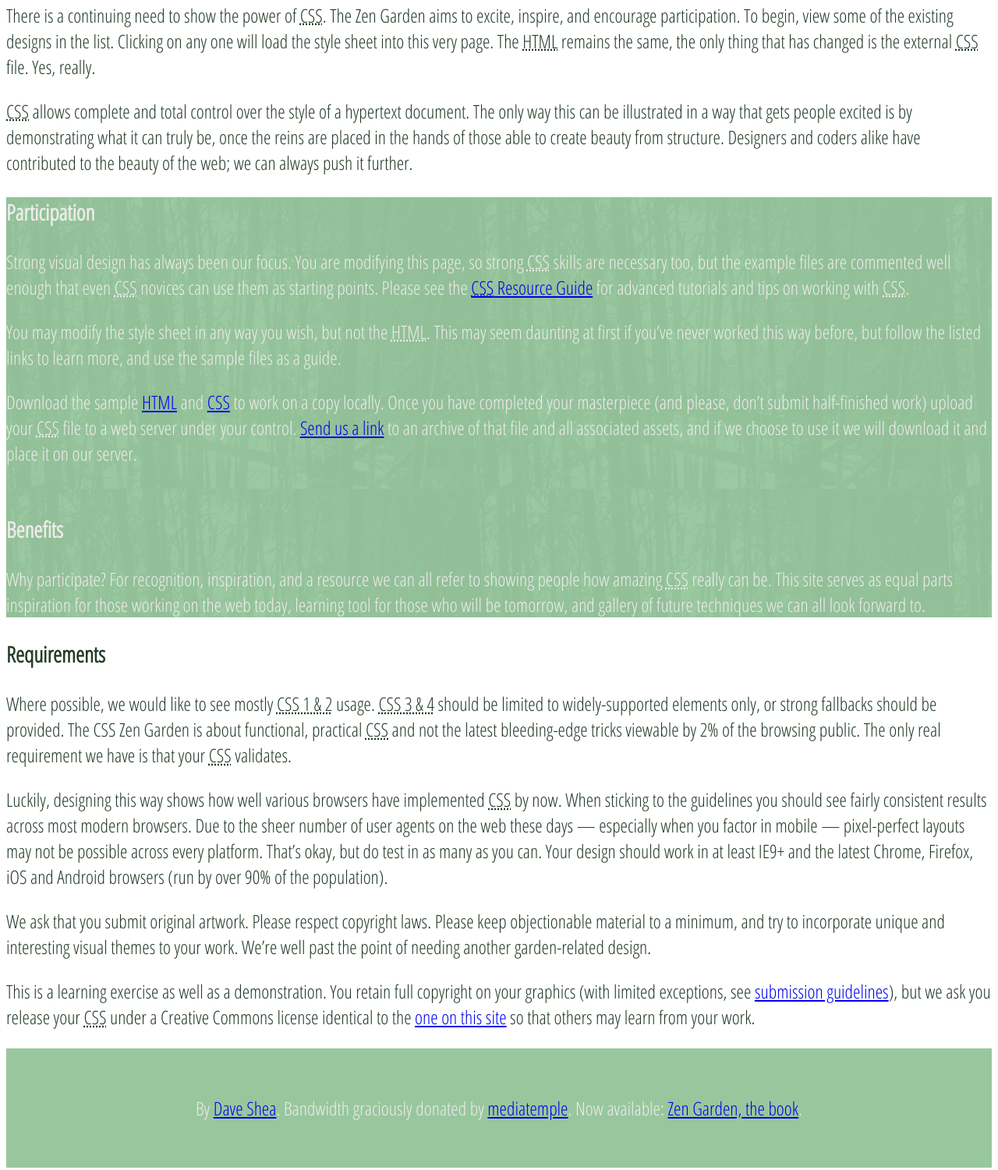
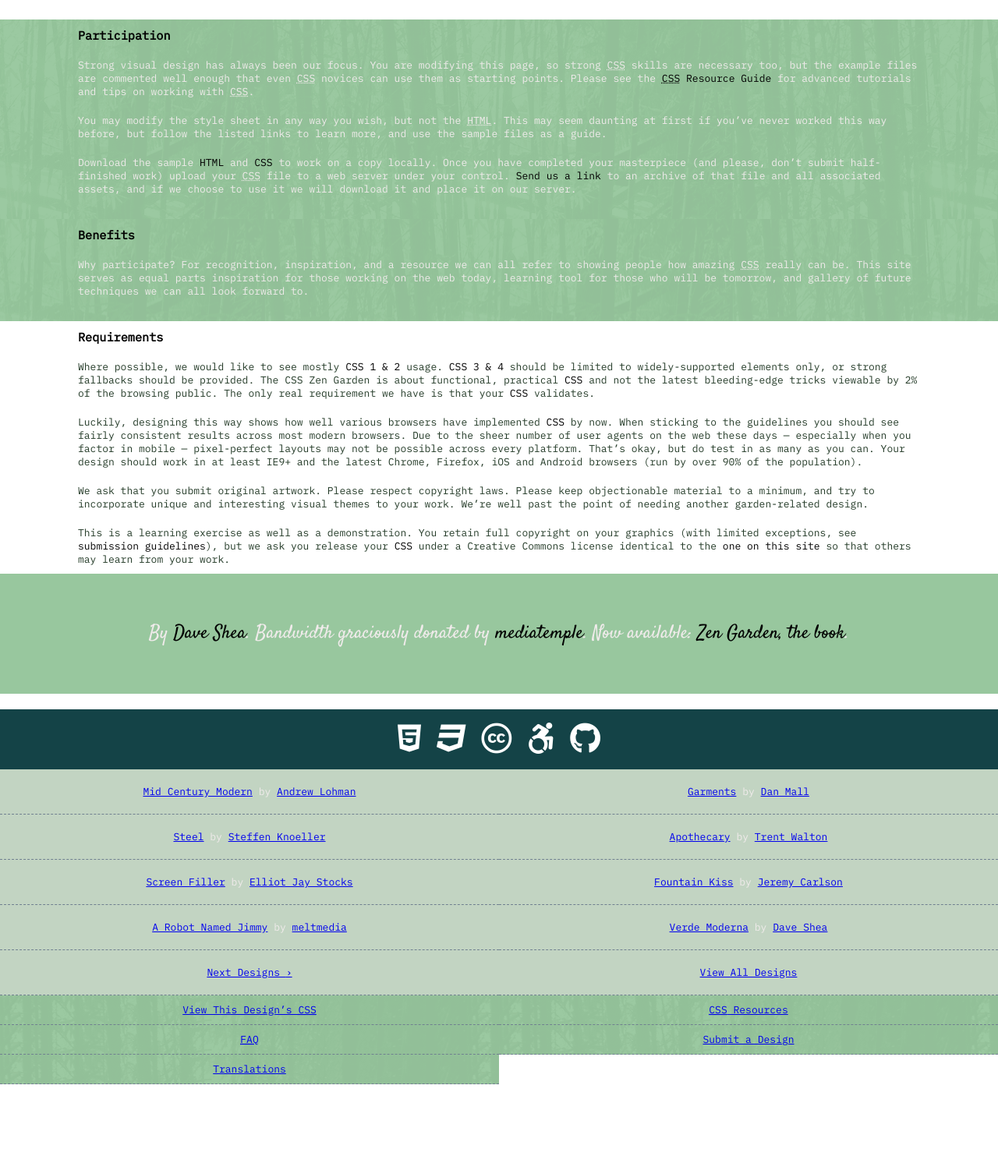
Before and after one commit to rlclare92/zenGarden, a plain HTML site: page index.html in a window 1280 px wide. Shown: the part 863-2364 px from the top of the page at 78% size. After the commit the page ends 2254 px from the top, so only its background shows below. Drawn offline with Linux system fonts and the light colour scheme.

Commit message:
comitted

```diff
--- a/style.css
+++ b/style.css
@@ -1,200 +1,166 @@
 @import url('https://fonts.googleapis.com/css?family=IBM+Plex+Mono');
-@import url('https://fonts.googleapis.com/css?family=Satisfy');
 @import url('https://fonts.googleapis.com/css?family=Roboto:300');
 @import url('https://fonts.googleapis.com/css?family=Open+Sans+Condensed:300&display=swap');
+@import url('https://fonts.googleapis.com/css?family=Satisfy&display=swap');
 
+/* The header and P sections not too bad, mainly struggled with the footer icons and sections. */
+*{
+    box-sizing: border-box;
+    padding: 0;
+    margin:0;
+}
 
 header{
     background: rgb(31, 90, 31) 20% url(./images/huntington.png);
+    background-repeat: no-repeat;
+    background-size: auto;
+    color: #fff;
     padding: 60px 0px;
     text-align: center;
-    height: 15%;
     width: 100%;
 }
+
 h1{
-    font-family: 'Roboto', san-serif;
-    font-size: 40px;
-    font-weight: lighter;
+    color: #fff;
+    font-family: 'roboto', sans-serif;
+    font-size: 30px;
+    font-weight: expanded;
+    background-size: 20px;
+    background-position: 500px;;
     text-transform: uppercase;
     text-shadow: 2px 6px 3px black;
-    color: #fff;
-    padding-top: 30px;
+    padding-top: 70px;
+    padding-bottom: 20px;
 }
-.intro{
-    color: white;
-    font-size: 24px;
+
+h2{
+    background: url(./images/zen.svg);
+    background-repeat: no-repeat;
+    background-size: 20px;
+    background-position: 590px;
+    font-size: 16px;
     font-family: 'Open Sans Condensed', sans-serif;
-    text-align: left;
+    padding-top: 20px;
+    padding-bottom: 60px;
 }
-.summary{
+
+h3{
+    color: black;
+    padding-top: 10px;
+    padding-bottom: 10px;
+    padding-left: 100px;
+}
+
+p{
+    padding: 10px 100px 10px;
+}
+
+#zen-summary abbr, #zen-summary a, #zen-party abbr, #zen-explaintion a, #zen-participation a, #zen-benefits a, #zen-requirements abbr, [role=article] a, footer{
+    color: black;
+    text-decoration: none;
+}
+
+#zen-summary{
     color: rgb(35, 58, 39);
-    font-size: 24px;
-    font-family: 'Open Sans Condensed', sans-serif;
-    text-align: left;
+    font-size: 15px;
+    font-family: 'IBM Plex mono', monospace;
+    padding-bottom: 20px;
 }
-.preamble{
+
+#zen-preamble, #zen-explanation, #zen-requirements{
     color: rgb(35, 58, 39);
-    font-size: 24px;
-    font-family: 'Open Sans Condensed', sans-serif;
-    text-align: left;
+    font-size: 13px;
+    font-family: 'IBM Plex mono', monospace;
+    padding-bottom: 20px;
 }
-.explanation{
-    color: rgb(35, 58, 39);
-    font-size: 24px;
-    font-family: 'Open Sans Condensed', sans-serif;
-    text-align: left;
-}
-#zen-participation{
+
+#zen-participation, #zen-benefits{
     background: rgb(152, 199, 158) url(./images/bamboo.png);
+    background-repeat: none;
+    background-position: center;
+    background-size: none;
+    background-blend-mode: hard-light;
     width: auto;
     margin: 0;
     color: rgb(240, 235, 235);
-    font-family: 'Open Sans Condensed', sans-serif;
-    font-size: 24px;
-    text-align: left;
-    padding-bottom: 5px;
-}
-#zen-benefits{
-    background: rgb(152, 199, 158) url(./images/bamboo.png);
-    width: auto;
-    margin: 0;
-    color: rgb(240, 235, 235);
-    font-family: 'Open Sans Condensed', sans-serif;
-    font-size: 24px;
-    text-align: left;
-    padding-top: 5px;
-}
-.requirements{
-    color: rgb(35, 58, 39);
-    font-size: 24px;
-    font-family: 'Open Sans Condensed', sans-serif;
-    text-align: left;
+    font-family: 'IBM Plex mono', monospace;;
+    font-size: 13px;
+    padding-bottom: 20px;
 }
 
 p[role=contentinfo]{
     background: rgb(152, 199, 158) 20%;
-    padding: 60px 0px;
     color: rgb(240, 235, 235);
     font-size: 24px;
-    font-family: 'Open Sans Condensed', sans-serif;
+    font-family: 'Satisfy', cursive;
+    text-align: center;
+    padding: 60px 0px;
+}
+/* Really sturggling with the footer section taking alot of trail and error*/
+/* Also struggling with changing the colour of the links*/
+footer {
+    background-color: #144347;
+    padding: 15px 0px;
+    color: #fff;
+    font-size: 30px;
     text-align: center;
 }
-footer{
-    background-color: #144347;
-    padding: 60px 0px;
-    font-size: 75px;
-    text-align: center;
-    height: 15%;
-    width: 100%;
-    transition: border-radius 3s;
-    transition-timing-function: ease;
+
+footer a{
+    color: #fff;
+    text-decoration: none;
+    font-size: 40px;
+    margin-top: 5px;
+    padding: 5px;
 }
-.zen-validate-html{
-    width: 30px;
-    height: 30px;
+
+footer a:hover{
+    opacity: 0.5;
+}
+
+#zen-validate-html, #zen-validate-css, #zen-license, #zen-accessibility, #zen-github {
     background-color: #144347;
     color: #fff;
-    transition: border-radius 1s;
-    transition-timing-function: ease;
 }
-.zen-validate-html:hover{
-border-radius: 100%;
-background: #5E7C7E;
-}
-.zen-validate-css{
-    width: 30px;
-    height: 30px;
-    background-color: #144347;
-    color: #fff;
-    transition: border-radius 1s;
-    transition-timing-function: ease;
-}
-.zen-validate-css:hover{
-border-radius: 100%;
-background: #5E7C7E;
-}
-.zen-license{
-    width: 30px;
-    height: 30px;
-    background-color: #144347;
-    color: #fff;
-    transition: border-radius 1s;
-    transition-timing-function: ease;
-}
-.zen-license:hover{
-border-radius: 100%;
-background: #5E7C7E;
-}
-.zen-accessibility{
-    width: 30px;
-    height: 30px;
-    background-color: #144347;
-    color: #fff;
-    transition: border-radius 1s;
-    transition-timing-function: ease;
-}
-.zen-accessibility:hover{
-border-radius: 100%;
-background: #5E7C7E;
-}
-.zen-github{
-    width: 30px;
-    height: 30px;
-    background-color: #144347;
-    color: #fff;
-    transition: border-radius 1s;
-    transition-timing-function: ease;
-}
-.zen-github:hover{
-border-radius: 100%;
-background: #5E7C7E;
-}
-.select{
-    color: rgb(35, 58, 39);
-    font-size: 24px;
-    font-family: 'Open Sans Condensed', sans-serif;
-    text-align: left;
-    margin-bottom: 200px;
-}
-.design-name{
-    color: rgb(35, 58, 39);
-    font-size: 24px;
-    font-family: 'Open Sans Condensed', sans-serif;
-    text-align: right;
-    display: flex;
-    flex-direction: row-reverse;
-    text-decoration: nonrgb(35,58,39);
-}
-.designer-name{
-    color: rgb(35, 58, 39);
-    font-size: 24px;
-    font-family: 'Open Sans Condensed', sans-serif;
-    text-align: right;
-    display: flex;
-    flex-direction: row-reverse;
-    text-decoration: nonrgb(35,58,39);
-}
-.designer-name.navigation.nav.ul {
+/*  Struggling to get the hyperlinked wording to change colour and remove the underline, try using the text-decoration and list-style-type still not working. */
+#design-selection > nav > ul > li {
+    background: rgb(194, 212, 194);
+    float: left;
+    width: 50%;
+    padding: 20px 100px 20px;
+    color: rgb(240, 235, 235);
+    text-align: center;
+    font-family: 'IBM Plex mono', monospace;
+    font-size: 13px;
+    border-bottom: 1px dashed slategray;
     list-style-type: none;
+    text-decoration: none;
 }
 
-#design-archives{
-    background: rgb(152, 199, 158) url(./images/bamboo.png);
-    width: auto;
-    margin: 0;
+#design-archives > nav > ul > li {
+    background: rgb(194, 212, 194);
+    float: left;
+    width: 50%;
+    padding: 20px 100px 20px;
     color: rgb(240, 235, 235);
-    font-family: 'Open Sans Condensed', sans-serif;
-    font-size: 24px;
-    text-align: left;
-    padding-bottom: 5px;
+    text-align: center;
+    font-family: 'IBM Plex mono', monospace;
+    font-size: 13px;
+    border-bottom: 1px dashed slategray;
+    list-style-type: none;
+    text-decoration: none;
 }
-#zen-resources{
-    background: rgb(152, 199, 158) url(./images/bamboo.png);
-    width: auto;
-    margin: 0;
+
+#zen-resources > ul > li{
+    background:#98C79E url(./images/bamboo.png);
+    float: left;
+    width: 50%;
+    padding: 10px 100px 10px;
     color: rgb(240, 235, 235);
-    font-family: 'Open Sans Condensed', sans-serif;
-    font-size: 24px;
-    text-align: left;
-    padding-bottom: 5px;
+    text-align: center;
+    font-family: 'IBM Plex mono', monospace;
+    font-size: 13px;
+    border-bottom: 1px dashed slategray;
+    list-style-type: none;
+    text-decoration: none;
 }
```
